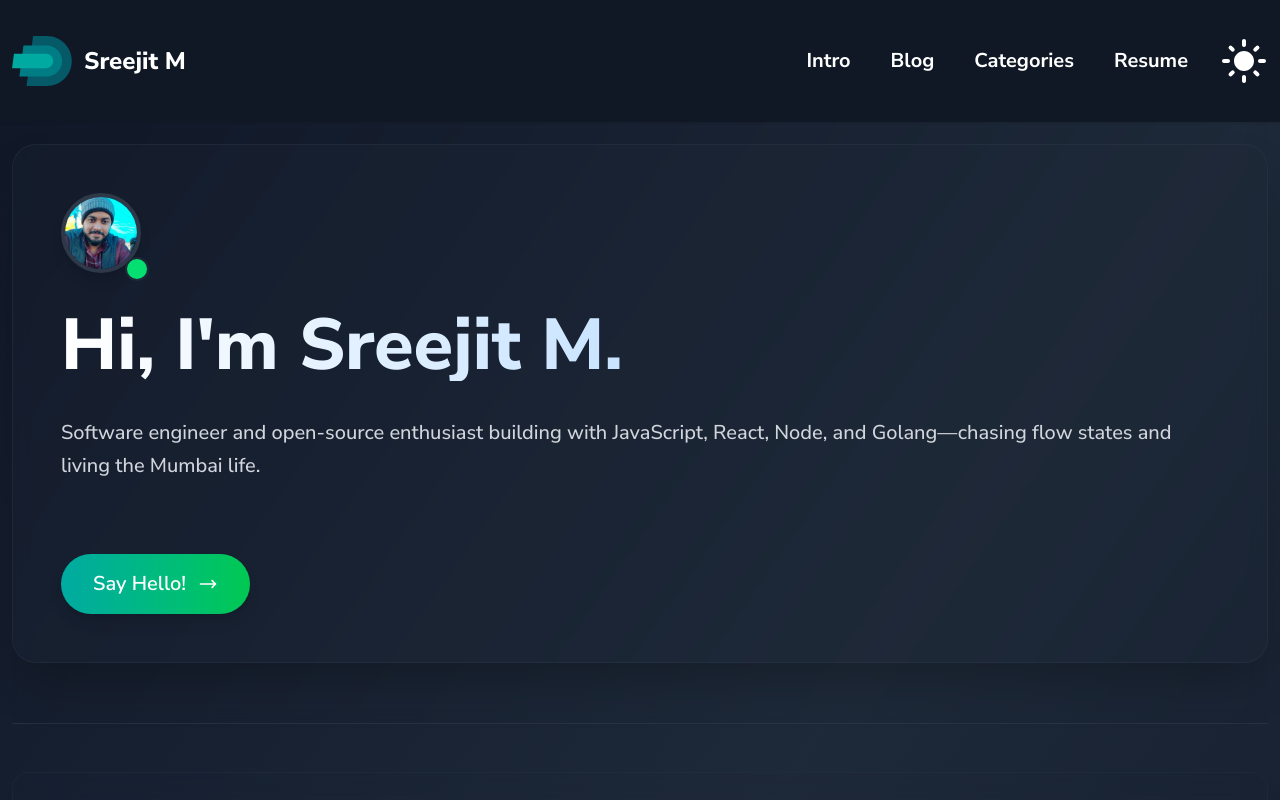
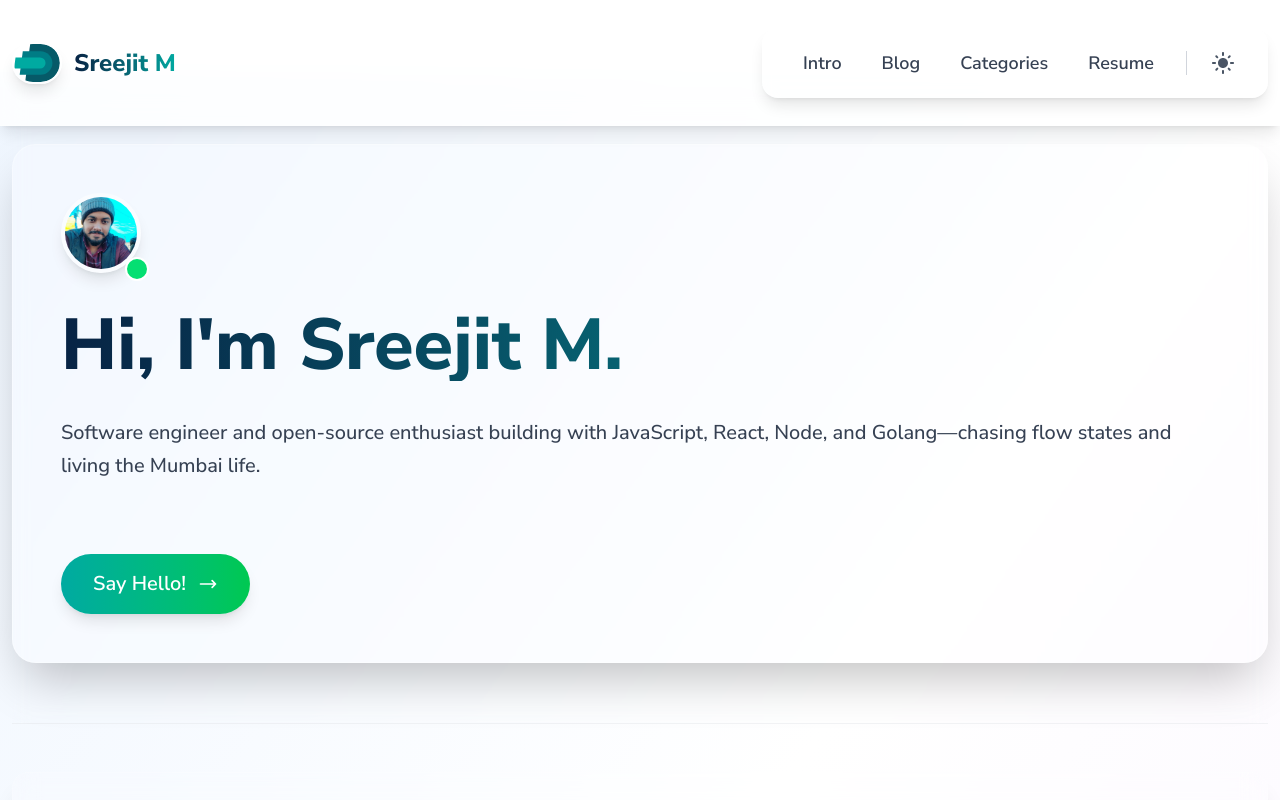
Before and after one commit to sreejitStrob/next-portfolio, a Next.js app: page / in a window 1280 px wide. Shown: the top 800 px of the page. Built offline with nearby package versions, Linux system fonts and the light colour scheme.

Commit message:
nav bar fix

```diff
--- a/src/app/layout.tsx
+++ b/src/app/layout.tsx
@@ -19,7 +19,7 @@ export default function RootLayout({
 
 
   return (
-    <html lang="en" className="dark">
+    <html lang="en" className="light">
         <Head>
           <link
             rel="stylesheet"
@@ -28,47 +28,65 @@ export default function RootLayout({
         </Head>
       <body className="dark:bg-gray-900">
         {/* Fixed Navbar */}
-        <div className="fixed top-0 left-0 w-full bg-white dark:bg-[#101826] shadow-sm z-50">
-          <div className="container mx-auto p-3 ">
-            <div className="flex items-center justify-between  py-1 lg:py-6">
+        <div className="fixed top-0 left-0 w-full z-50">
+          {/* Background with glassmorphism */}
+          <div className="absolute inset-0 backdrop-blur-md bg-white/80 dark:bg-gray-900/80 border-b border-white/20 dark:border-gray-700/30 shadow-lg"></div>
+
+          <div className="container mx-auto p-3 relative">
+            <div className="flex items-center justify-between py-2 lg:py-4">
               {/* Logo + Name */}
-              <Link className="flex items-center" href="/">
+              <Link className="flex items-center group" href="/">
+                <div className="relative">
+                  <div className="absolute inset-0 bg-gradient-to-r from-blue-500 to-purple-600 rounded-full blur opacity-0 group-hover:opacity-20 transition-opacity duration-300"></div>
                   <Image
                     src="/logo.svg"
-                  width={60}
-                  height={60}
+                    width={50}
+                    height={50}
                     alt="Picture of the author"
-                  className="mr-3"
+                    className="relative mr-3 rounded-full border-2 border-white/20 dark:border-gray-600/20 shadow-lg group-hover:scale-110 transition-transform duration-300"
                   />
-                <div className="hidden font-body text-2xl font-extrabold text-primary dark:text-white lg:block">
+                </div>
+                <div className="hidden font-body text-2xl font-extrabold bg-gradient-to-r from-primary to-secondary bg-clip-text text-transparent dark:from-white dark:to-blue-300 lg:block group-hover:from-secondary group-hover:to-primary transition-all duration-300">
                   Sreejit M
                 </div>
               </Link>
 
               {/* Navigation */}
               <div className="hidden lg:flex items-center">
-                <ul className="flex items-center">
+                <div className="backdrop-blur-sm bg-white/10 dark:bg-gray-800/10 rounded-2xl px-6 py-3 border border-white/20 dark:border-gray-700/30 shadow-lg">
+                  <ul className="flex items-center gap-2">
                     {["Intro", "Blog", "Categories", "Resume"].map((item) => (
-                    <li key={item} className="group relative mr-6">
-                      <div className="absolute left-0 bottom-0 z-20 h-0 w-full transition-all group-hover:h-2 group-hover:bg-green-300"></div>
+                      <li key={item} className="group relative">
                         <Link
-                        className="relative z-30 block px-2 font-body text-xl font-bold text-primary transition-colors group-hover:text-green dark:text-white dark:group-hover:text-secondary"
+                          className="relative block px-4 py-2 font-body text-lg font-semibold text-gray-700 dark:text-gray-300 transition-all duration-300 rounded-xl hover:bg-white/20 dark:hover:bg-gray-700/20 hover:text-primary dark:hover:text-white"
                           href={`/${item.toLowerCase()}`}
                         >
-                        {item}
+                          <span className="relative z-10">{item}</span>
+                          <div className="absolute inset-0 bg-gradient-to-r from-blue-500/10 to-purple-600/10 rounded-xl opacity-0 group-hover:opacity-100 transition-opacity duration-300"></div>
                         </Link>
                       </li>
                     ))}
-                    <MdLightMode className="text-5xl dark:text-white"/>
+                    <div className="w-px h-6 bg-gray-300 dark:bg-gray-600 mx-2"></div>
+                    <button className="p-2 rounded-xl hover:bg-white/20 dark:hover:bg-gray-700/20 transition-all duration-300 group">
+                      <MdLightMode className="text-2xl text-gray-600 dark:text-gray-400 group-hover:text-primary dark:group-hover:text-white transition-colors duration-300"/>
+                    </button>
                   </ul>
+                </div>
               </div>
 
               {/* Mobile Menu Button */}
               <div className="lg:hidden">
-                <ul className="flex items-center gap-2">
-                  <MdLightMode className="text-4xl dark:text-white"/>
-                  <GiHamburgerMenu className="text-4xl dark:text-[#E5E5E5]"/>
+                <div className="backdrop-blur-sm bg-white/10 dark:bg-gray-800/10 rounded-2xl px-4 py-3 border border-white/20 dark:border-gray-700/30 shadow-lg">
+                  <ul className="flex items-center gap-3">
+                    <button className="p-2 rounded-xl hover:bg-white/20 dark:hover:bg-gray-700/20 transition-all duration-300 group">
+                      <MdLightMode className="text-2xl text-gray-600 dark:text-gray-400 group-hover:text-primary dark:group-hover:text-white transition-colors duration-300"/>
+                    </button>
+                    <div className="w-px h-6 bg-gray-300 dark:bg-gray-600"></div>
+                    <button className="p-2 rounded-xl hover:bg-white/20 dark:hover:bg-gray-700/20 transition-all duration-300 group">
+                      <GiHamburgerMenu className="text-2xl text-gray-600 dark:text-gray-400 group-hover:text-primary dark:group-hover:text-white transition-colors duration-300"/>
+                    </button>
                   </ul>
+                </div>
               </div>
 
             </div>
```
Lines whose indentation alone changed are shown as unchanged.
